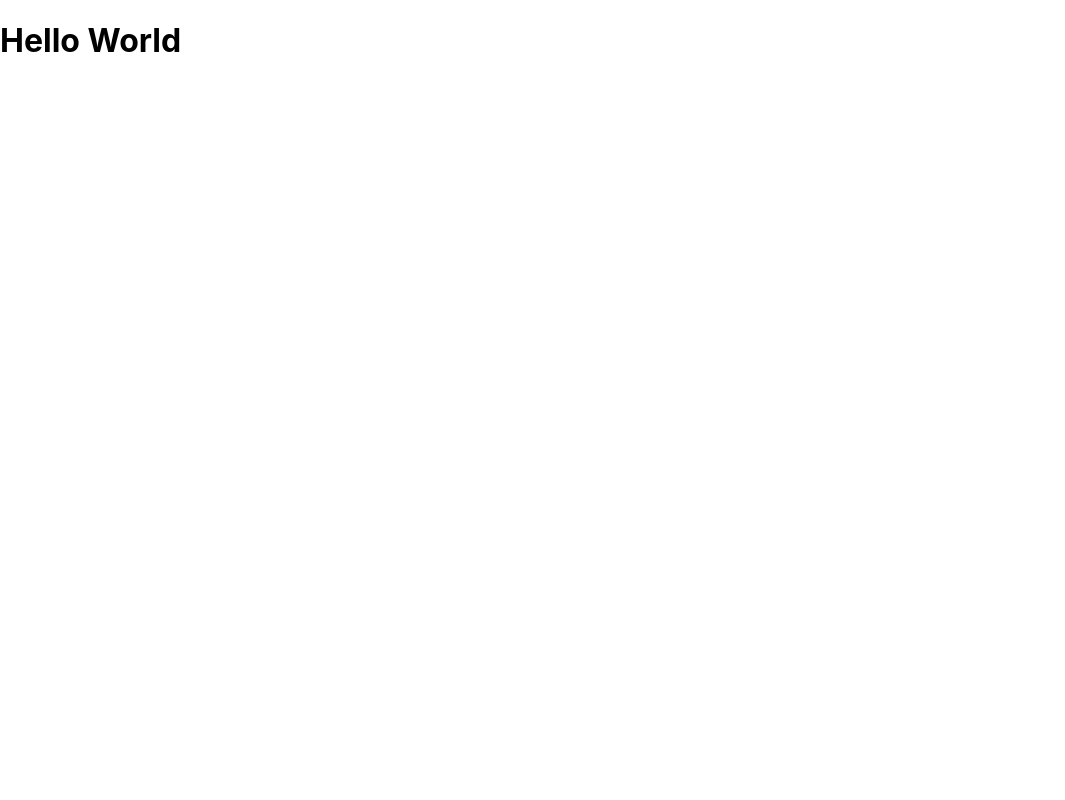
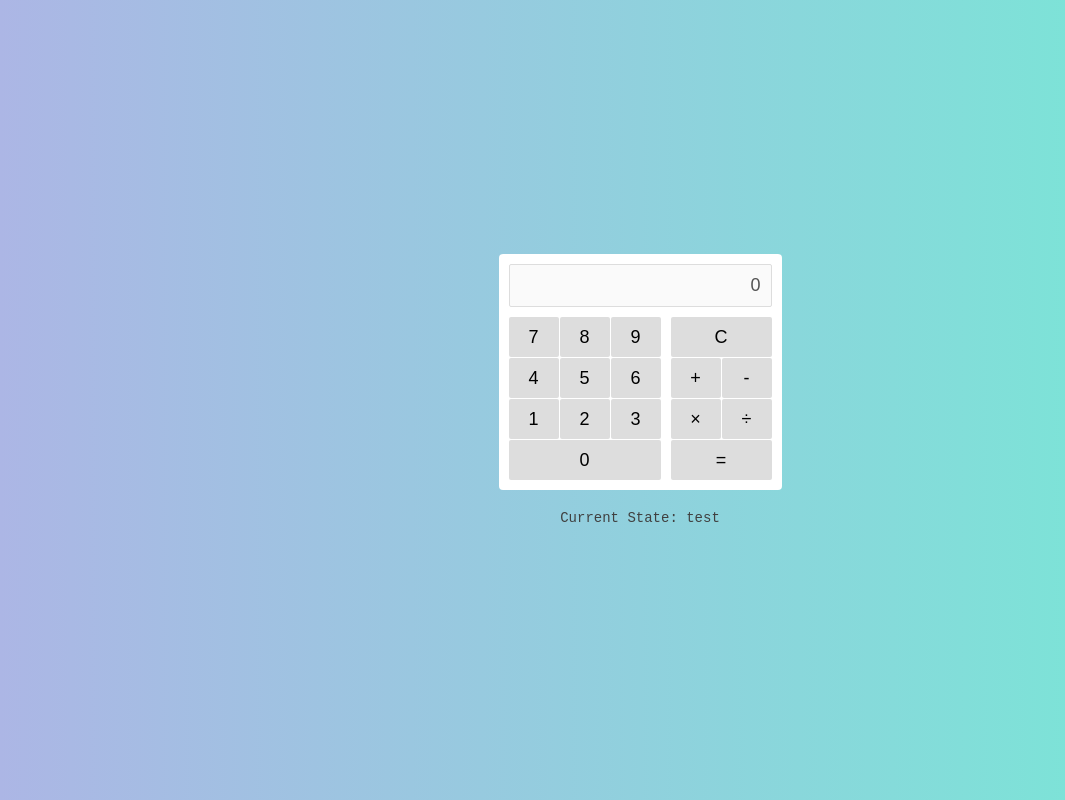
Before and after one commit to paultannenbaum/ts-calculator, a React (Create React App) app: page / in a window 1280 px wide. Shown: the whole page, without its empty margins (0-1065 px from the left). Built offline with nearby package versions, Linux system fonts and the light colour scheme.

Commit message:
Basic UI markup

```diff
--- a/src/App.tsx
+++ b/src/App.tsx
@@ -1,8 +1,37 @@
 import React from 'react';
 
-function App() {
+const App = ({ readout = "0", current = "test" }) => {
   return (
-    <h1>Hello World</h1>
+    <div className="container">
+    <div className="calculator">
+      <input className="readout" disabled value={readout} />
+      <div className="keyboard">
+        <div className="numbers">
+          <button>7</button>
+          <button>8</button>
+          <button>9</button>
+          <button>4</button>
+          <button>5</button>
+          <button>6</button>
+          <button>1</button>
+          <button>2</button>
+          <button>3</button>
+          <button className="zero">0</button>
+        </div>
+        <div className="operands">
+          <button className="reset">C</button>
+          <button>+</button>
+          <button>-</button>
+          <button>×</button>
+          <button>÷</button>
+          <button className="equals">=</button>
+        </div>
+      </div>
+    </div>
+    <div className="state">
+      Current State: { current }
+    </div>
+  </div>
   );
 }
 
--- a/src/index.css
+++ b/src/index.css
@@ -1,13 +1,97 @@
 body {
-  margin: 0;
-  font-family: -apple-system, BlinkMacSystemFont, 'Segoe UI', 'Roboto', 'Oxygen',
-    'Ubuntu', 'Cantarell', 'Fira Sans', 'Droid Sans', 'Helvetica Neue',
-    sans-serif;
-  -webkit-font-smoothing: antialiased;
-  -moz-osx-font-smoothing: grayscale;
+  color: #404040;
+  font-family: system-ui;
+  font-size: 18px;
 }
 
-code {
-  font-family: source-code-pro, Menlo, Monaco, Consolas, 'Courier New',
-    monospace;
+.container {
+  align-items: center;
+  background: #74ebd5;
+  background: linear-gradient(to right, #acb6e5, #74ebd5);
+  display: flex;
+  flex-direction: column;
+  height: 100%;
+  justify-content: center;
+  left: 0;
+  position: fixed;
+  top: 0;
+  width: 100%;
 }
+
+.calculator {
+  background-color: #fff;
+  border-radius: 4px;
+  margin-bottom: 20px;
+  padding: 10px;
+}
+
+.readout {
+  border-radius: 2px;
+  border: 1px solid #ddd;
+  box-sizing: border-box;
+  font-size: inherit;
+  margin-bottom: 10px;
+  padding: 10px;
+  text-align: right;
+  width: 100%;
+}
+
+.keyboard {
+  display: grid;
+  grid-gap: 10px;
+  grid-template-columns: auto auto;
+}
+
+.numbers {
+  display: grid;
+  grid-gap: 1px;
+  grid-template-columns: 50px 50px 50px;
+}
+
+.zero {
+  grid-column: 1 / 4;
+}
+
+.reset {
+  grid-column: 1 / 3;
+}
+
+.equals {
+  grid-column: 1 / 3;
+}
+
+button {
+  background-color: #ddd;
+  border-radius: 2px;
+  border: 0;
+  cursor: pointer;
+  font-size: inherit;
+  height: 40px;
+  outline: none;
+  width: 100%;
+}
+
+button:active {
+  background-color: #ccc;
+}
+
+.operands {
+  display: grid;
+  grid-gap: 1px;
+  grid-template-columns: 50px 50px;
+}
+
+.state {
+  font-family: monospace;
+  font-size: 14px;
+  text-align: center;
+  margin-bottom: 20px;
+}
+
+.error {
+  font-family: monospace;
+  font-size: 12px;
+  text-align: center;
+  margin-bottom: 20px;
+  color: red;
+}
```
